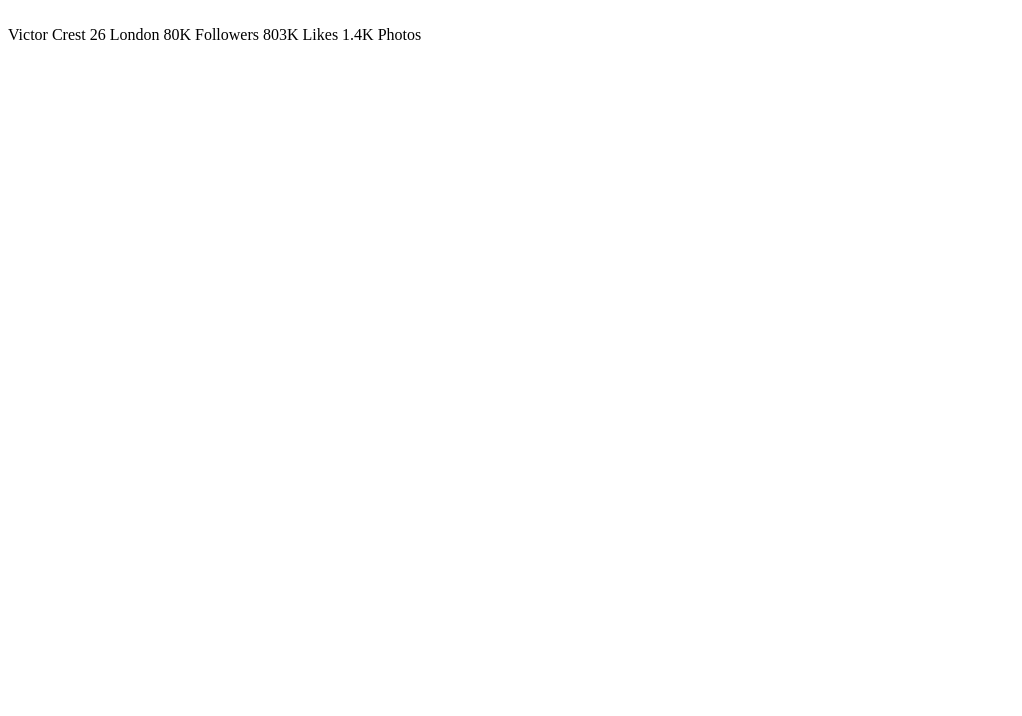
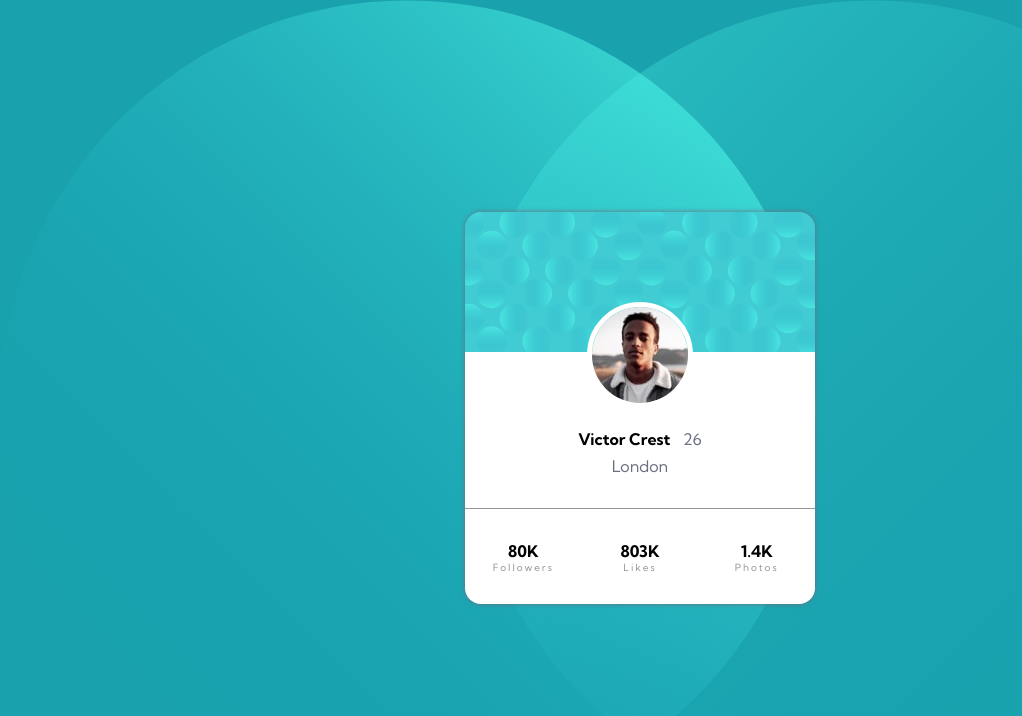
Before and after one commit to mikkool/profile-card-component-main, a plain HTML site: page index.html in a window 1280 px wide. Shown: the whole page, without its empty margins (0-1022 px from the left). Drawn offline with Linux system fonts and the light colour scheme.

Commit message:
updated - background-needed

```diff
--- a/css/style.css
+++ b/css/style.css
@@ -1,11 +1,10 @@
+@import url('https://fonts.googleapis.com/css2?family=Kumbh+Sans:wght@400;700&display=swap');
+
 :root {
-    Dark cyan: hsl(185, 75%, 39%)
-    Very dark desaturated blue: hsl(229, 23%, 23%)
-    Dark grayish blue: hsl(227, 10%, 46%)
-
-    ### Neutral
-
-    Dark gray: hsl(0, 0%, 59%)
+  --dark-cyan: hsl(185, 75%, 39%);
+  --very-dark-desaturated-blue: hsl(229, 23%, 23%);
+  --dark-grayish-blue:hsl(227, 10%, 46%);
+  --dark-gray: hsl(0, 0%, 59%);
 }
 
 *,
@@ -20,3 +19,96 @@ html {
   color: var(--very-light-gray);
   font-family: 'Lexend Deca', sans-serif;
 }
+
+body {
+  font-family: 'Kumbh Sans', sans-serif;
+  background-color: var(--dark-cyan);
+  background-image: url("../images/bg-pattern-top.svg"), url("../images/bg-pattern-bottom.svg");
+  background-position: left top, right bottom;
+  background-repeat: no-repeat, no-repeat;
+  background-size: contain, contain;
+  background-position-x: -50%, bottom;
+}
+
+.main-container {
+  display: flex;
+  align-items: center;
+  justify-content: center;
+  max-width: 350px;
+  max-height: 374px;
+  min-height: 100vh;
+  margin: auto;
+}
+
+.top-banner {
+  background-image: url("../images/bg-pattern-card.svg");
+  background-size: 100%;
+  background-repeat: no-repeat;
+  min-height: 140px;
+  min-width: 100%;
+  border-radius: 1rem 1rem 0 0;
+}
+
+.profile {
+  width: 100%;
+  box-shadow: 0 0 5px var(--dark-grayish-blue);
+  border-radius: 1rem;
+}
+
+.profile-pic {
+  position: absolute;
+  top: -50px;
+  left: 50%;
+  transform: translate(-50%, 0);
+  border-radius: 100%;
+  border: 5px solid white;
+}
+
+.name {
+  padding-top: 77px;
+  display: flex;
+  justify-content: center;
+  font-weight: 700;
+  margin-bottom: 7px;
+}
+
+.n {
+  margin-right: 0.8rem;
+}
+
+.address, .age {
+  text-align: center;
+  font-weight: 400;
+  color: var(--dark-grayish-blue);
+}
+
+.address {
+  margin-bottom: 2rem;
+}
+
+.profile-info {
+  position: relative;
+  background-color: white;
+  border-radius: 0 0 1rem 1rem;
+}
+
+.stats {
+  display: grid;
+  grid-template-columns: repeat(3, 1fr);
+  align-items: center;
+  justify-content: center;
+  text-align: center;
+  padding-bottom: 30px;
+  padding-top: 2rem;
+  border-top: 1px solid var(--dark-gray);
+}
+
+.numbers {
+  font-weight: 700;
+}
+
+.text {
+  color: var(--dark-gray);
+  font-size: 10px;
+  letter-spacing: 2px;
+}
--- a/index.html
+++ b/index.html
@@ -5,28 +5,44 @@
   <meta name="viewport" content="width=device-width, initial-scale=1.0"> <!-- displays site properly based on user's device -->
 
   <link rel="icon" type="image/png" sizes="32x32" href="./images/favicon-32x32.png">
+  <link rel="stylesheet" href="css/style.css">
 
   <title>Frontend Mentor | Profile card component</title>
 </head>
-<body>
+<body></body>
   <main class="main-container">
-    <div class="profile-grid">
-      <div class="top-banner">
-        <img src="" alt="">
-      </div>
-      <div class="profile-info">
-        Victor Crest
-        26
-        London
+    <div class="profile">
+      <div class="profile-grid">
+        <div class="top-banner">
+        </div>
+        <div class="profile-info">
 
-        80K
-        Followers
+          <img class="profile-pic" src="/images/image-victor.jpg" alt="" aria-hidden="true">
 
-        803K
-        Likes
+          <div class="prof-info">
+            <div class="name">
+              <div class="n">Victor Crest</div>
+              <div class="age">26</div>
+            </div>
+            <div class="address">London</div>
+          </div>
+          <div class="stats">
+            <div class="followers">
+              <div class="numbers">80K</div>
+              <div class="text">Followers</div>
+            </div>
 
-        1.4K
-        Photos
+            <div class="likes">
+              <div class="numbers">803K</div>
+              <div class="text">Likes</div>
+            </div>
+
+            <div class="photos">
+              <div class="numbers">1.4K</div>
+              <div class="text">Photos</div>
+            </div>
+          </div>
+        </div>
       </div>
     </div>
   </main>
```
